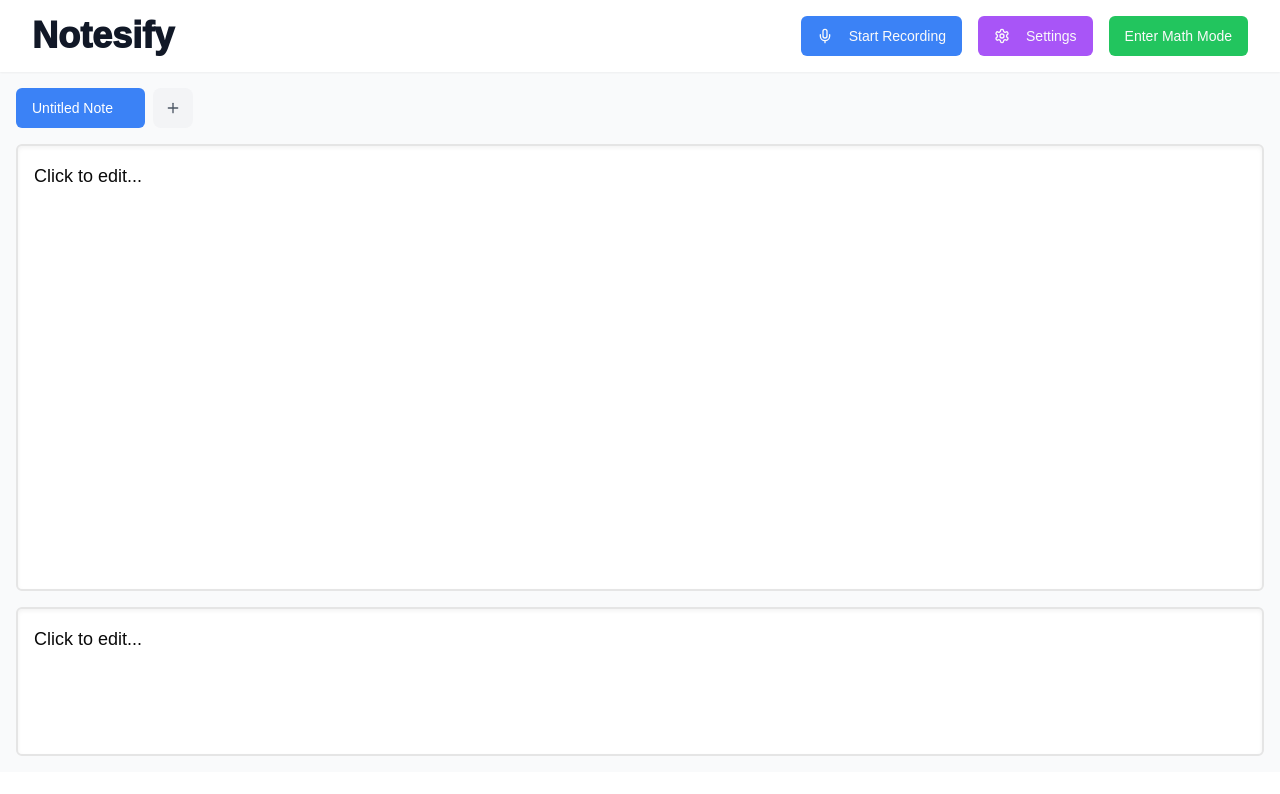
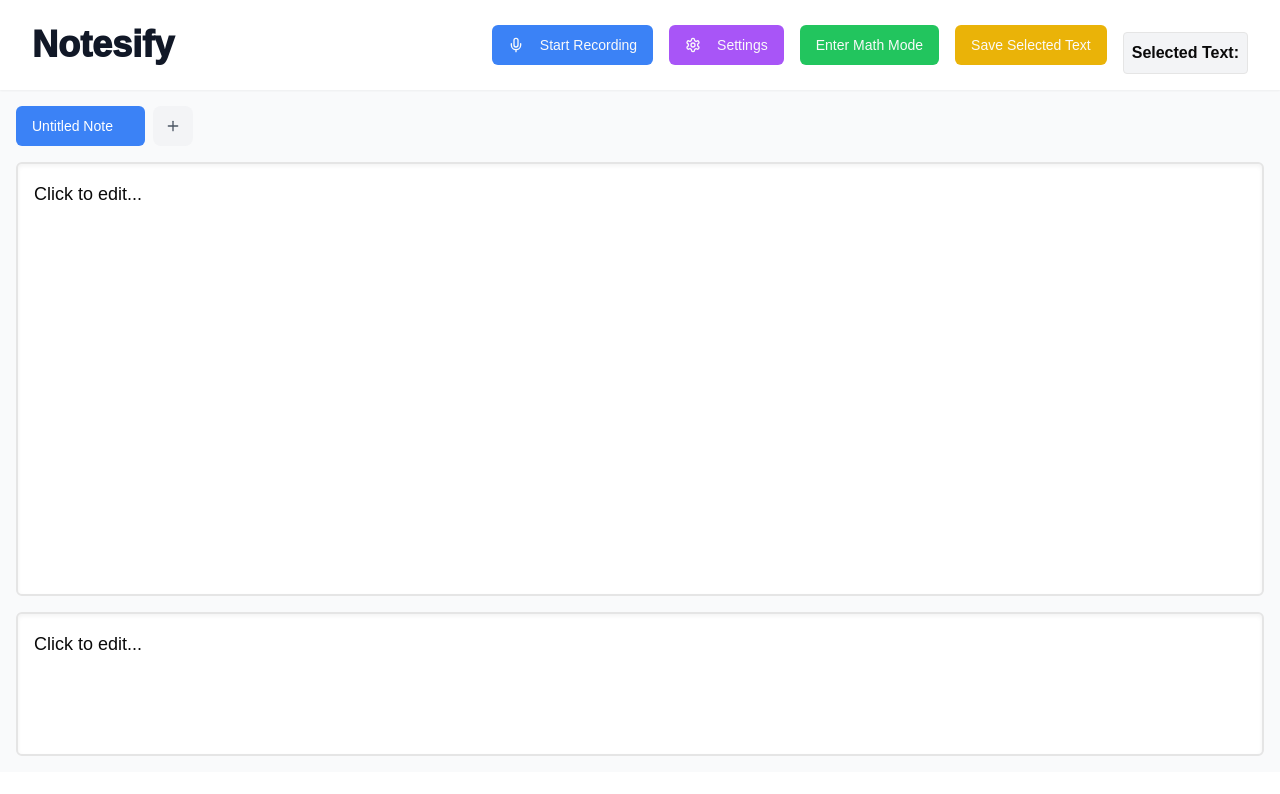
Before and after one commit to kashsuks/Notesify, a Next.js app: page / in a window 1280 px wide. Shown: the top 794 px of the page. Built offline with nearby package versions, Linux system fonts and the light colour scheme.

Commit message:
Select to variable

```diff
--- a/components/real-time-transcription-note-app.tsx
+++ b/components/real-time-transcription-note-app.tsx
@@ -554,18 +554,30 @@ export default function Component() {
         setEditMode(false);
     };
 
-    const handleTextSelection = useCallback(() => {
+    /*/const handleTextSelection = useCallback(() => {
         const selection = window.getSelection();
         if (selection && selection.toString().length > 0) {
+          setSelectedText(selection.toString());
         }
-    }, []);
+      }, []); /*/
 
+
+    const saveSelectedText = () => {
+        const selection = window.getSelection();
+        if (selection && selection.toString().length > 0) {
+          const selected = selection.toString();
+          setSelectedText(selected);
+          console.log("Selected Text:", selected);
+        }
+    };
+
+    /*/
     useEffect(() => {
         document.addEventListener("mouseup", handleTextSelection);
         return () => {
             document.removeEventListener("mouseup", handleTextSelection);
         };
-    }, [handleTextSelection]);
+    }, [handleTextSelection]); /*/
 
     const escapeRegExp = (string: string) => {
         return string.replace(/[.*+?^${}()|[\]\\]/g, '\\$&'); // $& means the whole matched string
@@ -617,6 +629,16 @@ export default function Component() {
                             >
                                 {isMathMode ? "Exit Math Mode" : "Enter Math Mode"}
                             </Button>
+                            <Button
+                                onClick={saveSelectedText}
+                                className="bg-yellow-500 hover:bg-yellow-600 dark:bg-yellow-600 dark:hover:bg-yellow-700"
+                            >
+                                Save Selected Text
+                            </Button>
+                            <div className="mt-4 p-2 border rounded bg-gray-100 dark:bg-gray-800">
+                                <strong>Selected Text:</strong>
+                                <p>{selectedText}</p>
+                            </div>
                         </div>
                     </div>
                 </header>
```
